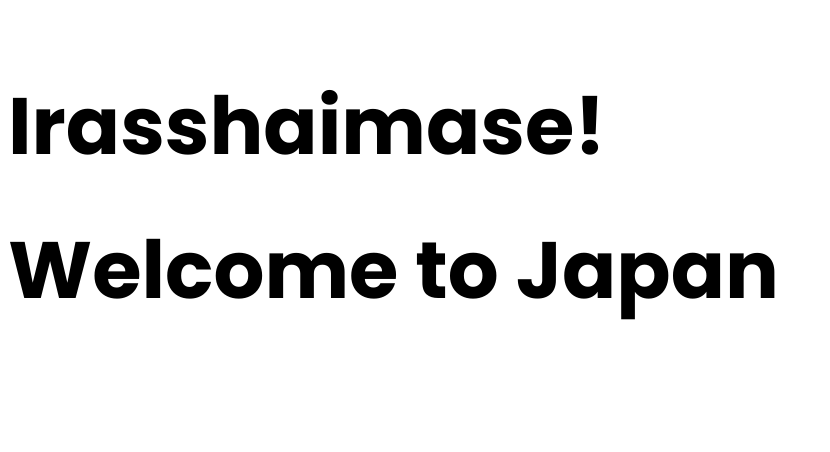
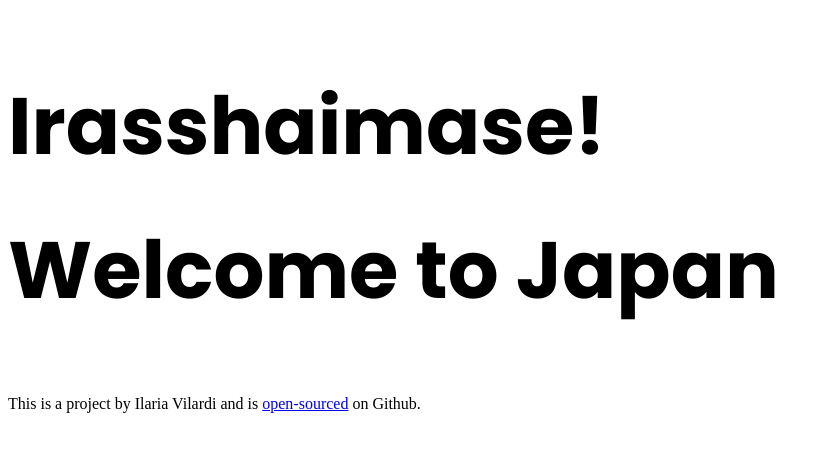
Before and after one commit to Yeobie/Travel-landing-page, a plain HTML site: page index.html in a window 1280 px wide. Shown: the whole page, without its empty margins (0-830 px from the left). Drawn offline with Linux system fonts and the light colour scheme.

Commit message:
Created footer

```diff
--- a/index.html
+++ b/index.html
@@ -12,5 +12,6 @@
 </head>
 <body>
     <h1>Irasshaimase! <br>Welcome to Japan</h1>
+    <footer>This is a project by Ilaria Vilardi and is <a href="https://github.com/Yeobie/Travel-landing-page" target="_blank" title="Github repository">open-sourced</a> on Github.</footer>
 </body>
 </html>
```
